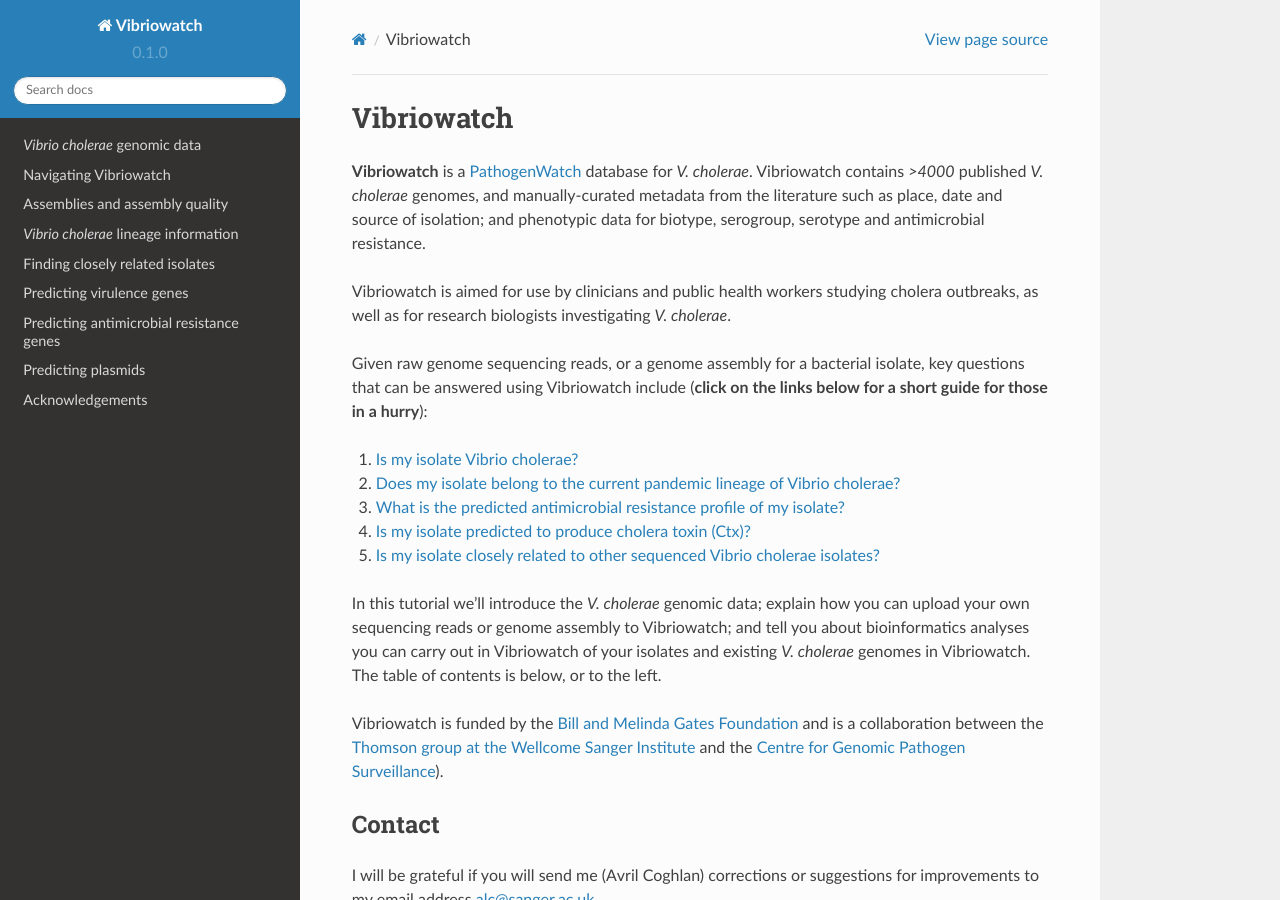
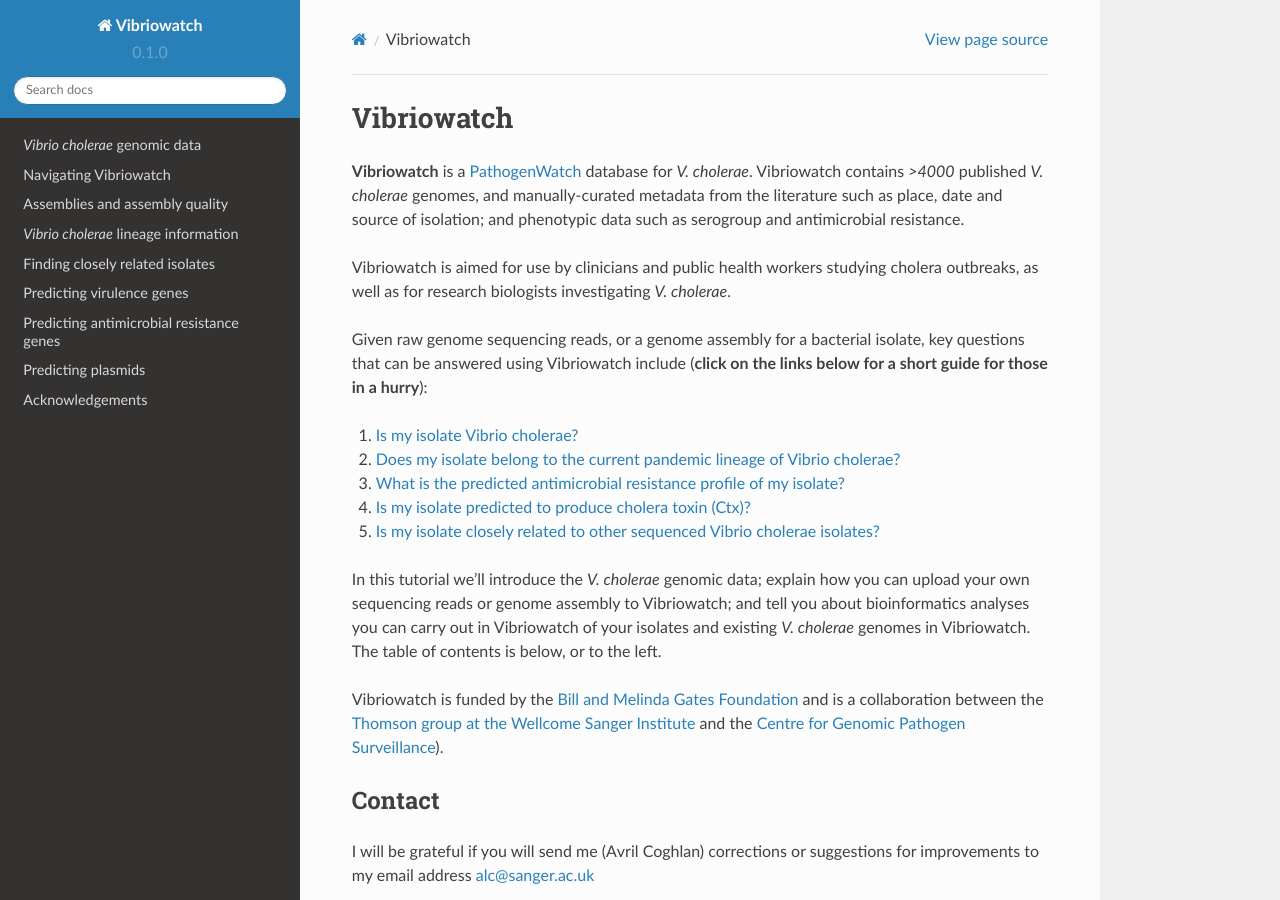
Before and after one commit to avrilcoghlan/vibriowatch, a Sphinx documentation site: the page built from docs/source/index.rst, in a window 1280 px wide and 900 px high. Built offline with Sphinx 7.4.7 and the Read the Docs theme 2.0.0, drawn with Linux system fonts in a browser that asks for light colours.

Commit message:
Update index.rst
Reduced text a little.

```diff
--- a/docs/source/index.rst
+++ b/docs/source/index.rst
@@ -1,7 +1,7 @@
 Vibriowatch
 ===========
 
-**Vibriowatch** is a `PathogenWatch`_ database for *V. cholerae*. Vibriowatch contains `>4000` published *V. cholerae* genomes, and manually-curated metadata from the literature such as place, date and source of isolation; and phenotypic data for biotype, serogroup, serotype and antimicrobial resistance.
+**Vibriowatch** is a `PathogenWatch`_ database for *V. cholerae*. Vibriowatch contains `>4000` published *V. cholerae* genomes, and manually-curated metadata from the literature such as place, date and source of isolation; and phenotypic data such as serogroup and antimicrobial resistance.
 
 .. _PathogenWatch: https://pathogen.watch/
 
```
